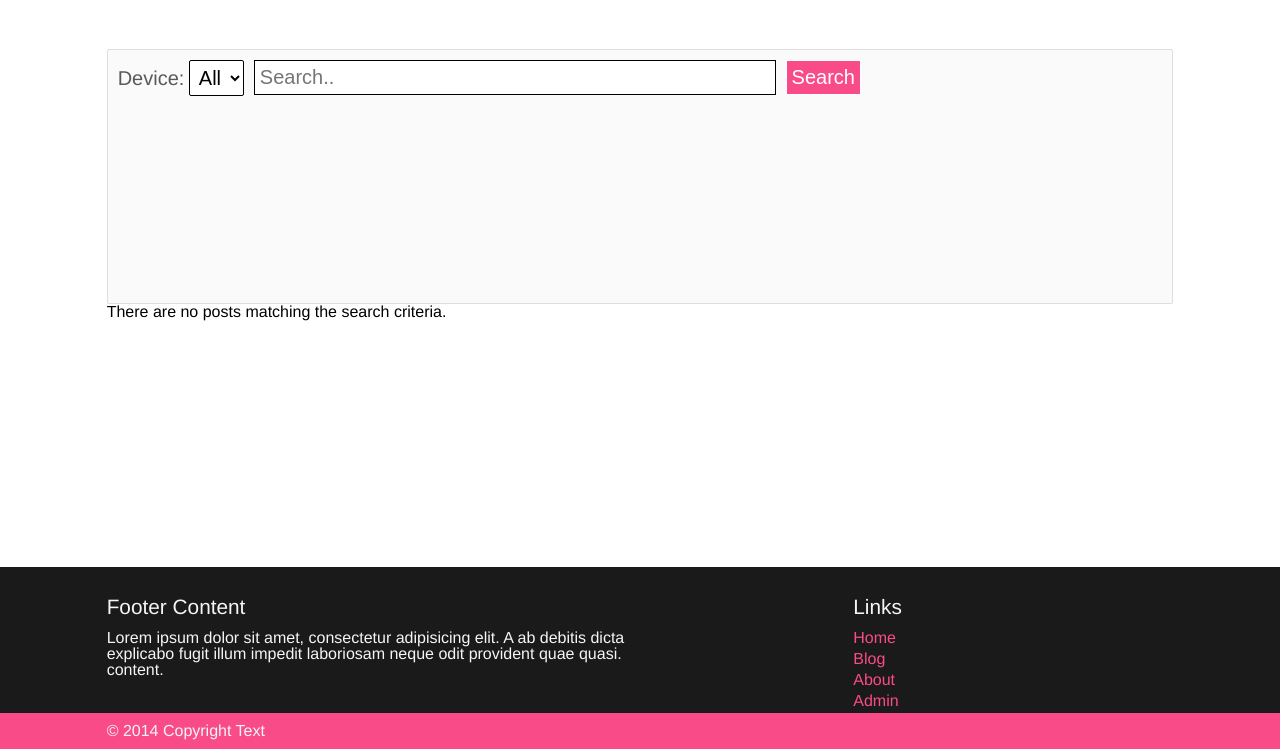
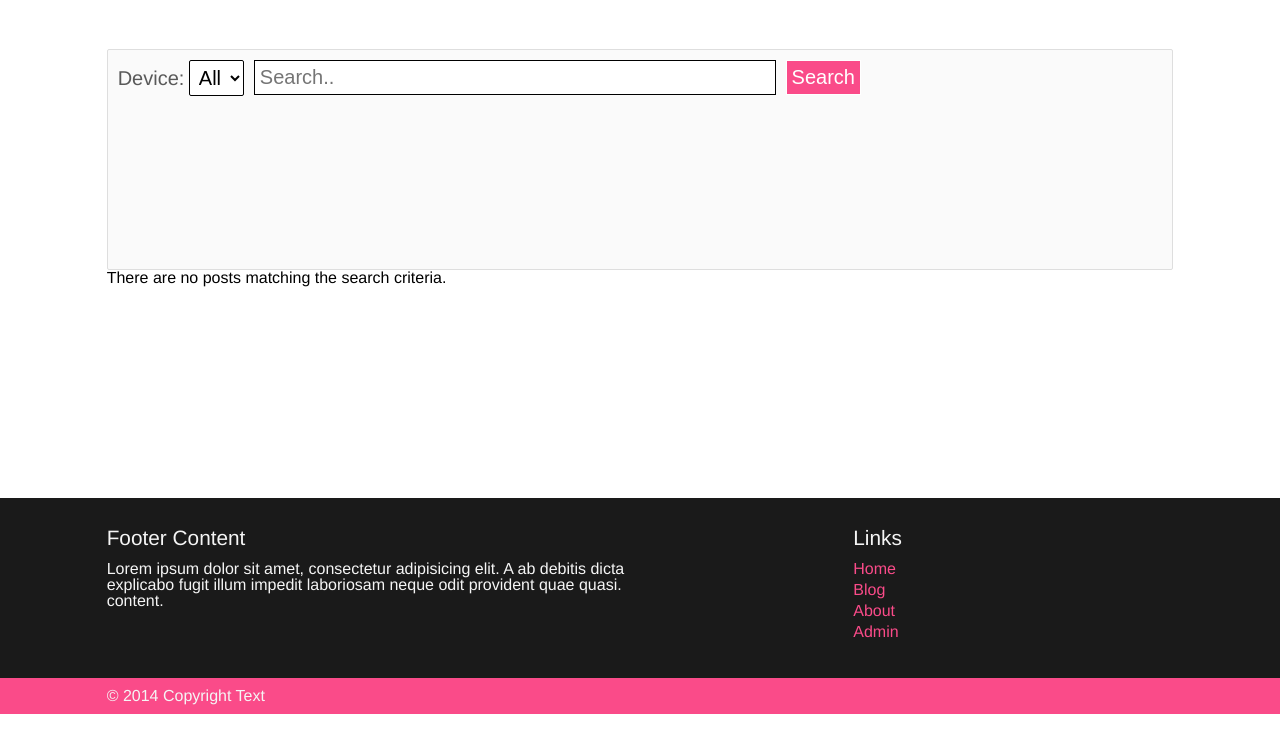
Before and after one commit to andstor/streal, a PHP site: page / in a window 1280 px wide. Shown: the part 86-835 px from the top of the page. After the commit the page ends 800 px from the top, so only its background shows below. Run offline with PHP 8.4, Linux system fonts and the light colour scheme; data that the repository does not hold is empty.

Commit message:
Updated main css to fill vh.

```diff
--- a/styles/main.css
+++ b/styles/main.css
@@ -62,7 +62,7 @@ li {
 }
 
 body main {
-    min-height: calc(100vh - 282px);
+    min-height: calc(100vh - 305px - 46px);
 }
 
 /*
@@ -80,6 +80,8 @@ body main {
     grid-column: 2/3;
     grid-row: 1;
 }
+
+
 
 .grid-menu {
     grid-column: 3/12;
@@ -184,6 +186,7 @@ a:hover {
 .footer-content {
     grid-column: 2/7;
     grid-row: 1;
+    min-height: 150px;
 }
 
 .footer-links {
```
